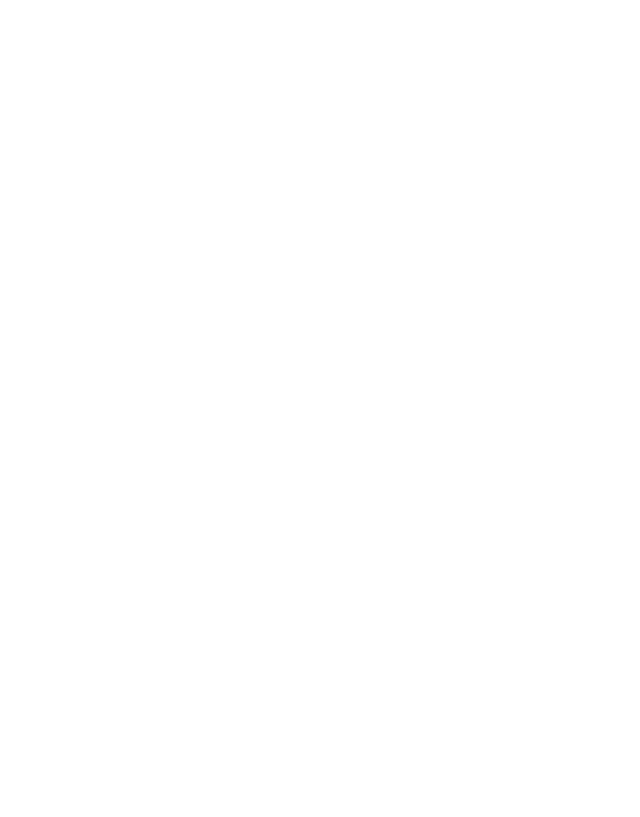
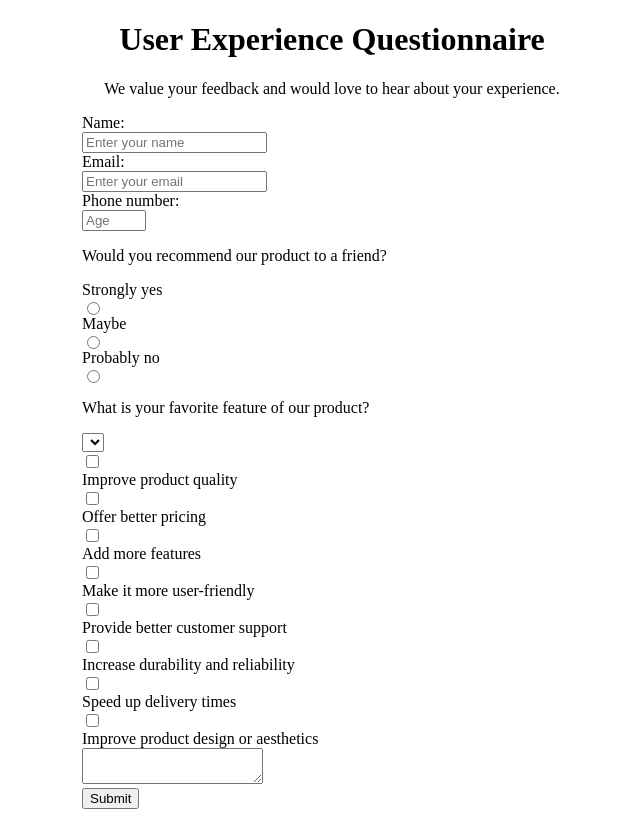
Before and after one commit to mozartdd/freeCodeCampForm, a plain HTML site: page index.html in a window 1280 px wide. Shown: the whole page, without its empty margins (308-948 px from the left). Drawn offline with Linux system fonts and the light colour scheme.

Commit message:
began to work on CSS basic, HTML done

```diff
--- a/index.html
+++ b/index.html
@@ -7,6 +7,73 @@
     <link rel="stylesheet" href="styles.css">
 </head>
 <body>
-
+    <header>
+        <h1 id="title">User Experience Questionnaire</h1>
+        <p id="description">We value your feedback and would love to hear about your experience.</p>
+    </header>
+    <main>
+        <form action="" method="post" id="survey-form">
+            <section>
+                <label for="name" id="name-label">Name: <input name="name" type="text" id="name" placeholder="Enter your name" required></label>
+                <label for="email" id="email-label">Email: <input name="email" type="email" id="email" placeholder="Enter your email" required></label>
+                <label for="number" id="number-label">Phone number: <input name="number" type="number" id="number" min="16" max="120" placeholder="Age"></label>
+            </section>
+            <section>
+                <p>Would you recommend our product to a friend?</p>
+                <label for="strongly-yes">Strongly yes<input id="strongly-yes" name="select" value="yes" type="radio"></label>
+                <label for="maybe">Maybe<input id="maybe" name="select" value="maybe" type="radio"></label>
+                <label for="probably-no">Probably no<input id="probably-no" name="select" value="no" type="radio"></label>
+            </section>
+            <section>
+                <p>What is your favorite feature of our product?</p>
+                <select name="options" id="dropdown">
+                    <option value=""></option>
+                    <option value=""></option>
+                    <option value=""></option>
+                    <option value=""></option>
+                </select>
+            </section>
+            <section>
+                <label>
+                    <input type="checkbox" name="improvement" value="quality">
+                    Improve product quality
+                </label>
+                <label>
+                    <input type="checkbox" name="improvement" value="pricing">
+                    Offer better pricing
+                </label>
+                <label>
+                    <input type="checkbox" name="improvement" value="features">
+                    Add more features
+                </label>
+                <label>
+                    <input type="checkbox" name="improvement" value="usability">
+                    Make it more user-friendly
+                </label>
+                <label>
+                    <input type="checkbox" name="improvement" value="support">
+                    Provide better customer support
+                </label>
+                <label>
+                    <input type="checkbox" name="improvement" value="durability">
+                    Increase durability and reliability
+                </label>
+                <label>
+                    <input type="checkbox" name="improvement" value="delivery">
+                    Speed up delivery times
+                </label>
+                <label>
+                    <input type="checkbox" name="improvement" value="design">
+                    Improve product design or aesthetics
+                </label>
+            </section>
+            <div>
+                <label for="text=area">
+                    <textarea name="textarea" id="text=area"></textarea>
+                </label>
+            </div>
+            <input type="submit" value="Submit" id="submit" />
+        </form>
+    </main>
 </body>
 </html>
--- a/styles.css
+++ b/styles.css
@@ -0,0 +1,17 @@
+body {
+
+}
+
+#survey-form {
+    max-width: 500px;
+min-width: 250px;
+margin: 0 auto;
+}
+
+#title, #description {
+    text-align: center;
+}
+
+input {
+    display: block;
+}
```
